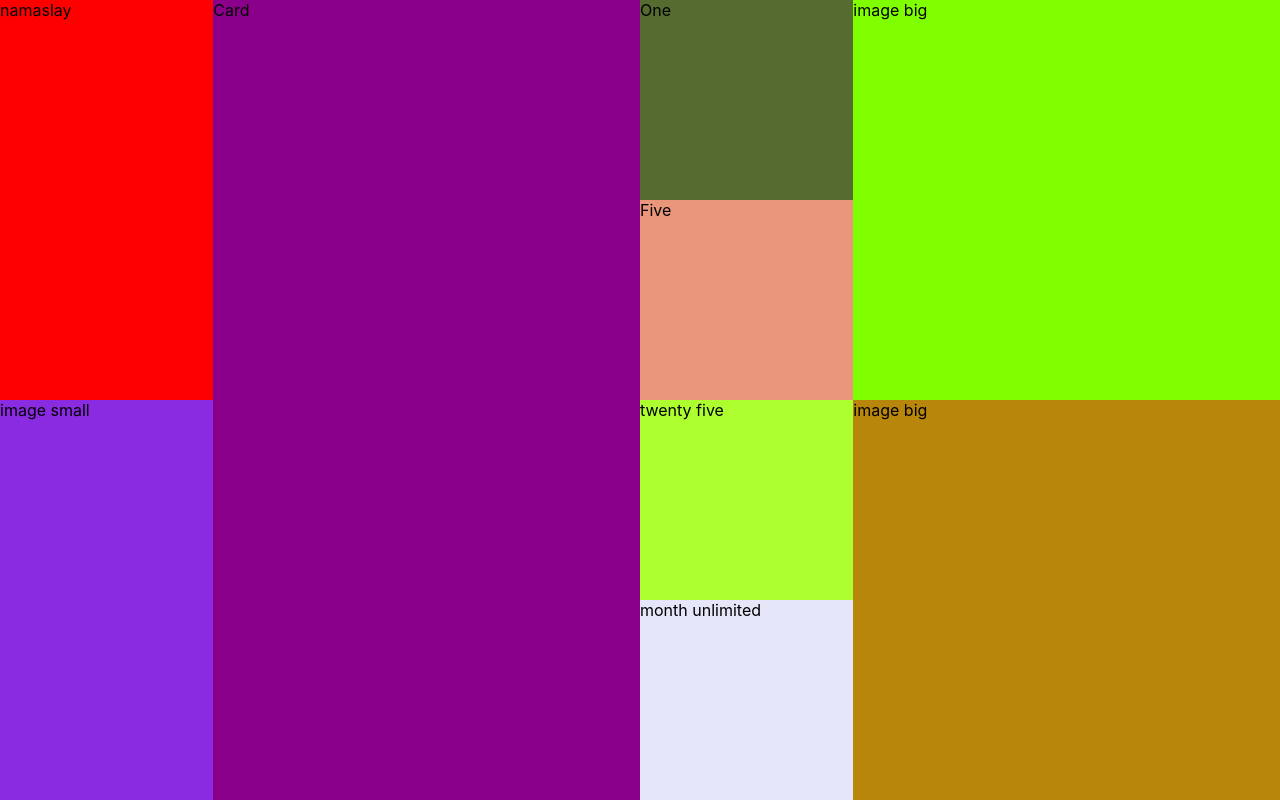
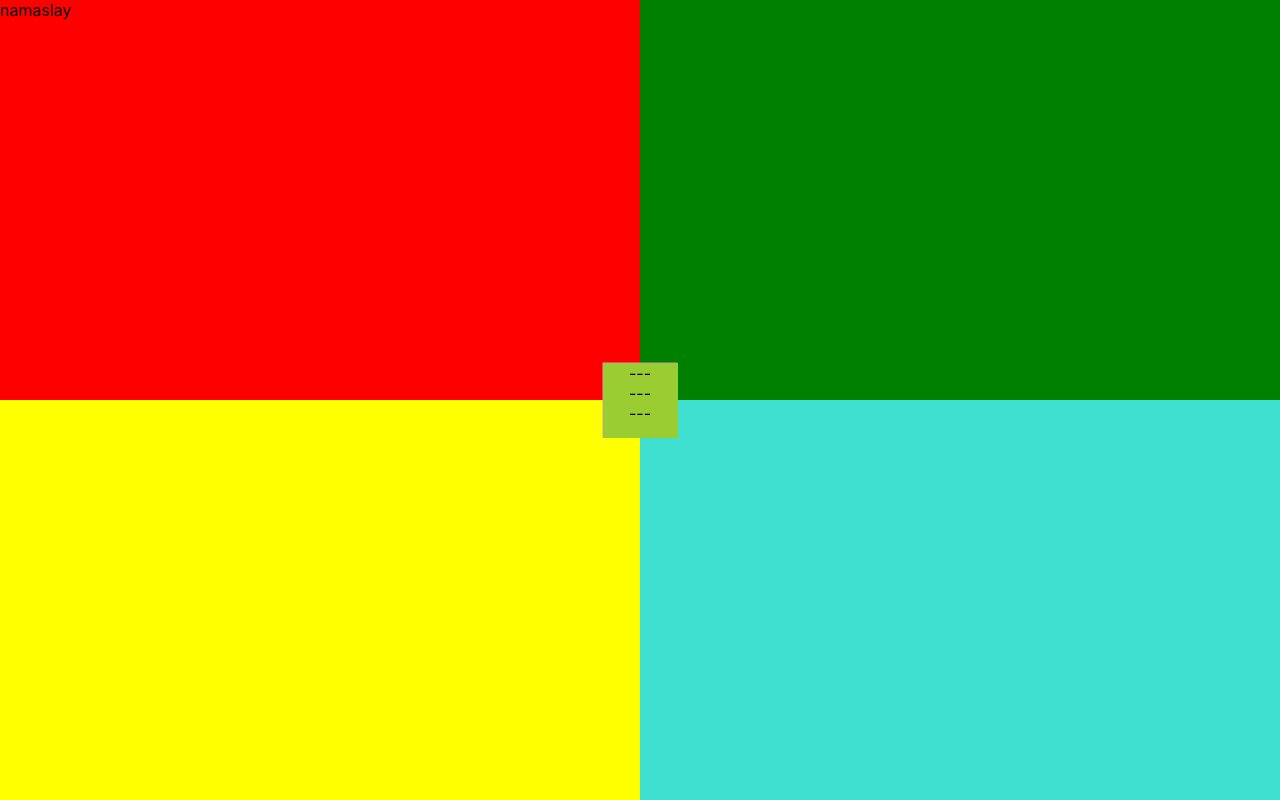
Before and after one commit to Heisey/namaslay, a React (Create React App) app: page / in a window 1280 px wide. Built offline with nearby package versions, Linux system fonts and the light colour scheme.

Commit message:
move nav state to parent

```diff
--- a/src/App.tsx
+++ b/src/App.tsx
@@ -1,19 +1,71 @@
-import React from 'react';
+import React, {useState} from 'react';
 
 import Landing from './pages/Landing/Landing'
 import PunchCard from './pages/PunchCard/PunchCard'
 import Schedule from './pages/Schedule/Schedule'
 import UserProfile from './pages/UserProfile/UserProfile'
 
+function App() {
+  const [showLanding, showLandingHandler] = useState<boolean>(true)
+  const [showNav, showNavHandler] = useState<boolean>(false)
+  const [showPunchCard, showPunchCardHandler] = useState<boolean>(false)
+  const [showSchedule, showScheduleHandler] = useState<boolean>(false)
+  const [showUserProfile, showUserProfileHandler] = useState<boolean>(false)
 
+  const handleShowLanding = () => {
+    showLandingHandler(true)
+    showPunchCardHandler(false)
 
-function App() {
+  }
+
+  const handleShowPunchCard = () => {
+    showLandingHandler(false)
+    showPunchCardHandler(true)
+  }
+
+  const handleShowNav = () => {
+    showNavHandler(!showNav)
+  }
+
+  const handleShowSchedule = () => {
+    showLandingHandler(false)
+    showPunchCardHandler(true)
+  }
+
   return (
     <div className="App">
-      {/* <Landing /> */}
-      <PunchCard />
-      {/* <Schedule /> */}
-      {/* <UserProfile /> */}
+      {showLanding && (
+        <Landing
+          handleShowLanding={handleShowLanding}
+          handleShowNav={handleShowNav}
+          handleShowPunchCard={handleShowPunchCard}
+          navState={showNav}
+        />
+      )}
+      {showPunchCard && (
+        <PunchCard
+          handleShowLanding={handleShowLanding}
+          handleShowNav={handleShowNav}
+          handleShowPunchCard={handleShowPunchCard}
+          navState={showNav}
+        />
+      )}
+      {showSchedule && (
+      <Schedule
+          handleShowLanding={handleShowLanding}
+          handleShowNav={handleShowNav}
+          handleShowPunchCard={handleShowPunchCard}
+          navState={showNav}
+        />
+      )}
+      {showUserProfile && (
+        <UserProfile
+          handleShowLanding={handleShowLanding}
+          handleShowNav={handleShowNav}
+          handleShowPunchCard={handleShowPunchCard}
+          navState={showNav}
+        />
+      )}
     </div>
   );
 }
--- a/src/components/Nav/Nav.tsx
+++ b/src/components/Nav/Nav.tsx
@@ -13,15 +13,22 @@ import TenthBox from '../boxes/navBoxes/TenthBox/TenthBox'
 
 
 interface NavProps {
-  toggleNav: () => void,
+  handleShowLanding: () => void,
+  handleShowPunchCard: () => void,
+  handleShowNav: () => void,
   navState: boolean
 }
 
 const Nav: React.FC<NavProps> = props => {
-  const { navState, toggleNav } = props
+  const {
+    navState,
+    handleShowLanding,
+    handleShowNav,
+    handleShowPunchCard
+  } = props
 
   const handleToggle = () => {
-    toggleNav()
+    handleShowNav()
   }
 
   return (
--- a/src/pages/Landing/Landing.scss
+++ b/src/pages/Landing/Landing.scss
@@ -13,8 +13,6 @@
   &__br {
     height: 50vh;
     width: 50vw;
-    // min-height: 540px;
-    // min-width: 960px;
   }
   &__tl {
     background-color: red;
--- a/src/pages/Landing/Landing.tsx
+++ b/src/pages/Landing/Landing.tsx
@@ -6,19 +6,34 @@ import Nav from '../../components/Nav/Nav'
 
 import './Landing.scss';
 
-const Landing: React.FC = () => {
-  const [showNav, showNavHandler] = useState<boolean>(false)
-  const handleShowNav = () => {
-    showNavHandler(!showNav)
-  }
+interface LandingProps {
+  handleShowLanding: () => void,
+  handleShowNav: () => void,
+  handleShowPunchCard: () => void,
+  navState: boolean
+}
+const Landing: React.FC <LandingProps> = props => {
+
+  const {
+    handleShowLanding,
+    handleShowNav,
+    handleShowPunchCard,
+    navState
+  } = props;
+
+
+
+
   return (
     <div className="Landing">
       <Nav
-        navState={showNav}
-        toggleNav={handleShowNav}
+        navState={navState}
+        handleShowLanding={handleShowLanding}
+        handleShowPunchCard={handleShowPunchCard}
+        handleShowNav={handleShowNav}
       />
       <NamaslayPanel
-        panelSize={showNav ? 'small' : 'large'}
+        panelSize={navState ? 'small' : 'large'}
       />
       <div className="Landing__tr"></div>
       <div className="Landing__bl"></div>
--- a/src/pages/PunchCard/PunchCard.tsx
+++ b/src/pages/PunchCard/PunchCard.tsx
@@ -1,11 +1,32 @@
 import React from 'react';
+
+import Nav from '../../components/Nav/Nav'
 
 import './PunchCard.scss';
 
-const PunchCard: React.FC = () => {
+interface PunchCardProps {
+  handleShowLanding: () => void,
+  handleShowNav: () => void,
+  handleShowPunchCard: () => void,
+  navState: boolean
+}
+
+const PunchCard: React.FC<PunchCardProps> = props => {
+  const {
+    handleShowLanding,
+    handleShowNav,
+    handleShowPunchCard,
+    navState
+  } = props
 
   return (
     <div className="PunchCard">
+      <Nav
+        handleShowLanding={handleShowLanding}
+        handleShowNav={handleShowNav}
+        handleShowPunchCard={handleShowPunchCard}
+        navState={navState}
+      />
       <div className="PunchCard__namaslay">namaslay</div>
       <div className="PunchCard__image--small">image small</div>
       <div className="PunchCard__image--bigOne">image big</div>
--- a/src/pages/Schedule/Schedule.tsx
+++ b/src/pages/Schedule/Schedule.tsx
@@ -11,17 +11,29 @@ import NamaslayPanel from '../../components/panels/NamaslayPanel/NamaslayPanel'
 
 import './Schedule.scss';
 
-const Schedule: React.FC = () => {
-  const [showNav, showNavHandler] = useState<boolean>(false)
-  const handleShowNav = () => {
-    showNavHandler(!showNav)
-  }
+interface ScheduleProps {
+  handleShowLanding: () => void,
+  handleShowNav: () => void,
+  handleShowPunchCard: () => void,
+  navState: boolean
+}
+
+const Schedule: React.FC <ScheduleProps> = props => {
+
+  const {
+    handleShowLanding,
+    handleShowNav,
+    handleShowPunchCard,
+    navState
+  } = props;
 
   return (
     <div className="Schedule">
       <Nav
-        navState={showNav}
-        toggleNav={handleShowNav}
+        handleShowLanding={handleShowLanding}
+        handleShowNav={handleShowNav}
+        handleShowPunchCard={handleShowPunchCard}
+        navState={navState}
       />
       <div className="Schedule__namaslay">
         <NamaslayPanel
--- a/src/pages/UserProfile/UserProfile.tsx
+++ b/src/pages/UserProfile/UserProfile.tsx
@@ -9,18 +9,30 @@ import NotificationsPanel from '../../components/panels/NotificationsPanel/Notif
 import UserDataPanel from '../../components/panels/UserDataPanel/UserDataPanel'
 
 import './UserProfile.scss';
-import '../Landing/Landing.scss';
 
-const UserProfile: React.FC = () => {
-  const [showNav, showNavHandler] = useState<boolean>(false)
-  const handleShowNav = () => {
-    showNavHandler(!showNav)
-  }
+interface UserProfileProps {
+  handleShowLanding: () => void,
+  handleShowNav: () => void,
+  handleShowPunchCard: () => void,
+  navState: boolean
+}
+
+const UserProfile: React.FC <UserProfileProps> = props => {
+
+  const {
+    handleShowLanding,
+    handleShowNav,
+    handleShowPunchCard,
+    navState
+  } = props;
+
   return (
     <div className="UserProfile">
       <Nav
-        navState={showNav}
-        toggleNav={handleShowNav}
+        navState={navState}
+        handleShowLanding={handleShowLanding}
+        handleShowPunchCard={handleShowPunchCard}
+        handleShowNav={handleShowNav}
       />
       <div className="UserProfile__Namaslay">
         <NamaslayPanel
```
